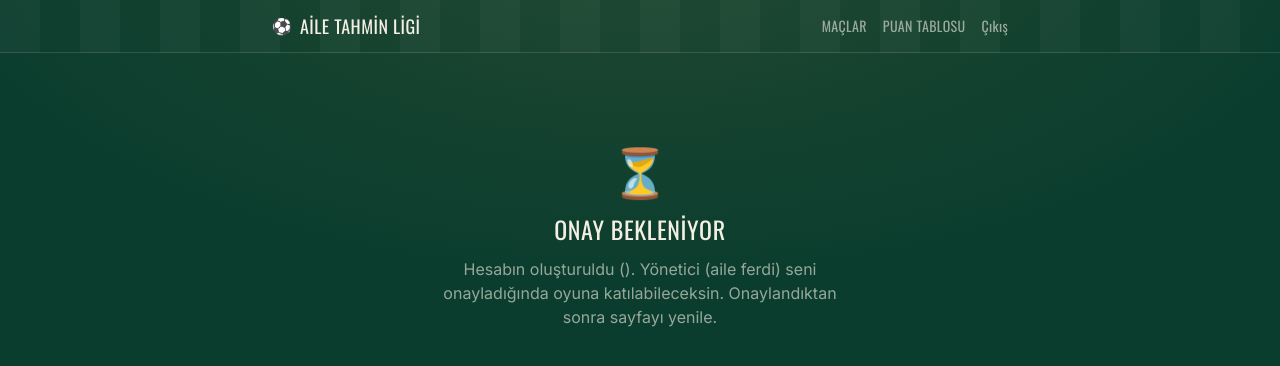
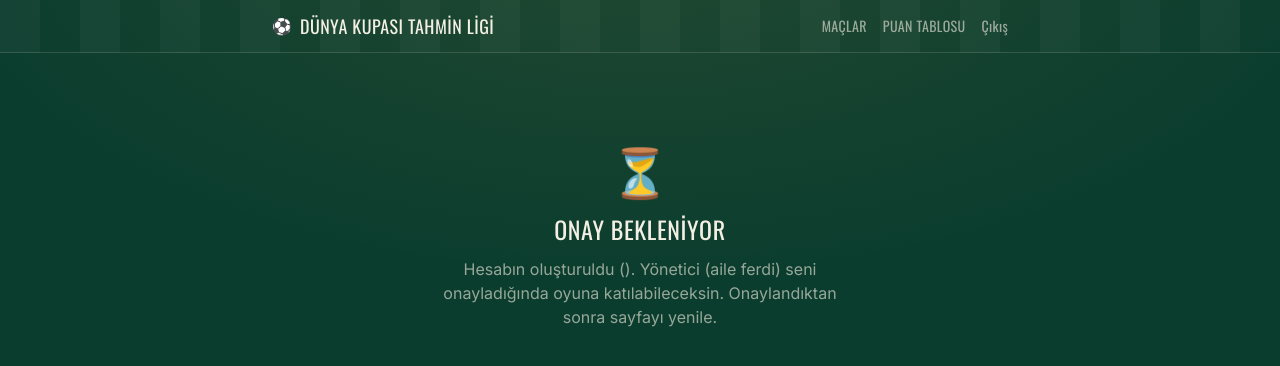
Before and after one commit to giraykamilkaya-dev/worldcup-tahmin, a Next.js app: page /pending in a window 1280 px wide. Shown: the top 366 px of the page. Built offline with nearby package versions, Linux system fonts and the light colour scheme; no server answers.

Commit message:
Baslik ve aciklama metinleri guncellendi

```diff
--- a/app/layout.tsx
+++ b/app/layout.tsx
@@ -6,8 +6,8 @@ const oswald = Oswald({ subsets: ["latin"], variable: "--font-oswald", weight: [
 const inter = Inter({ subsets: ["latin"], variable: "--font-inter" });
 
 export const metadata: Metadata = {
-  title: "Aile Dünya Kupası Tahmin Ligi",
-  description: "2026 Dünya Kupası aile tahmin oyunu",
+  title: "Dünya Kupası Tahmin Ligi",
+  description: "2026 Dünya Kupası tahmin oyunu",
 };
 
 export default function RootLayout({ children }: { children: React.ReactNode }) {
--- a/components/Nav.tsx
+++ b/components/Nav.tsx
@@ -19,7 +19,7 @@ export default function Nav({ isAdmin }: { isAdmin?: boolean }) {
         <Link href="/" className="flex items-center gap-2">
           <span className="text-gold">⚽</span>
           <span className="font-display text-lg font-700 uppercase tracking-wide text-cream">
-            Aile Tahmin Ligi
+            Dünya Kupası Tahmin Ligi
           </span>
         </Link>
         <div className="flex items-center gap-4 font-display text-sm uppercase tracking-wide">
```
